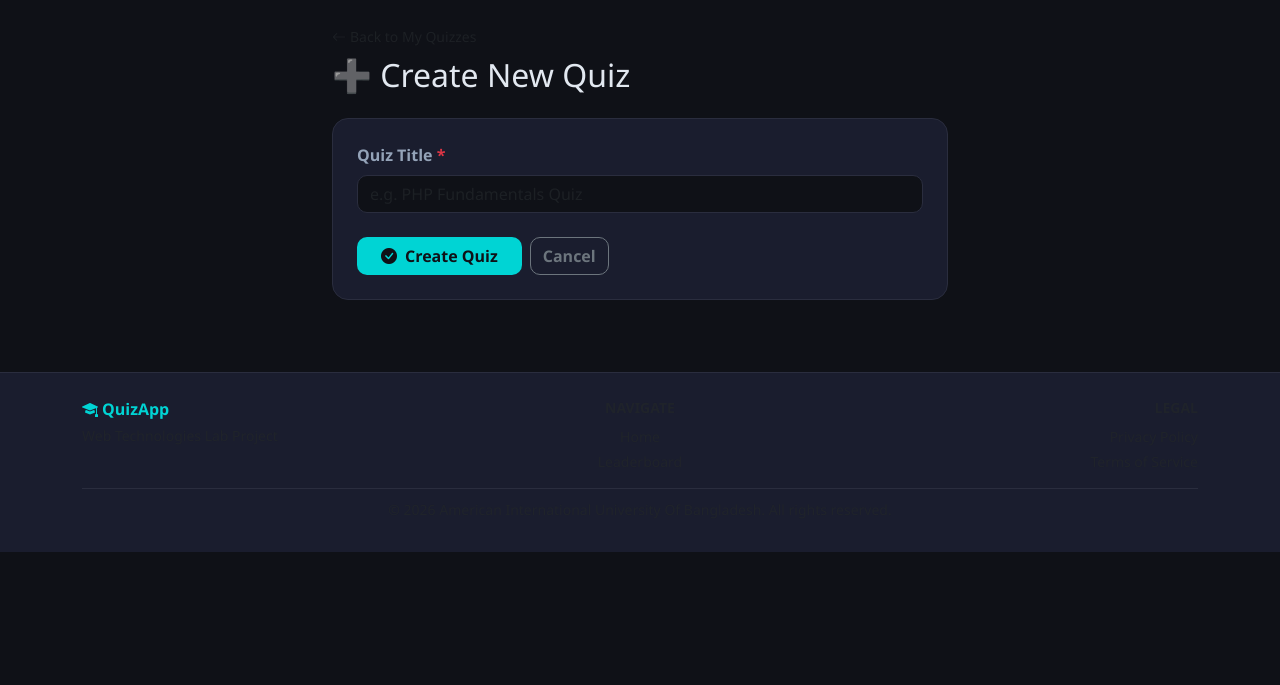
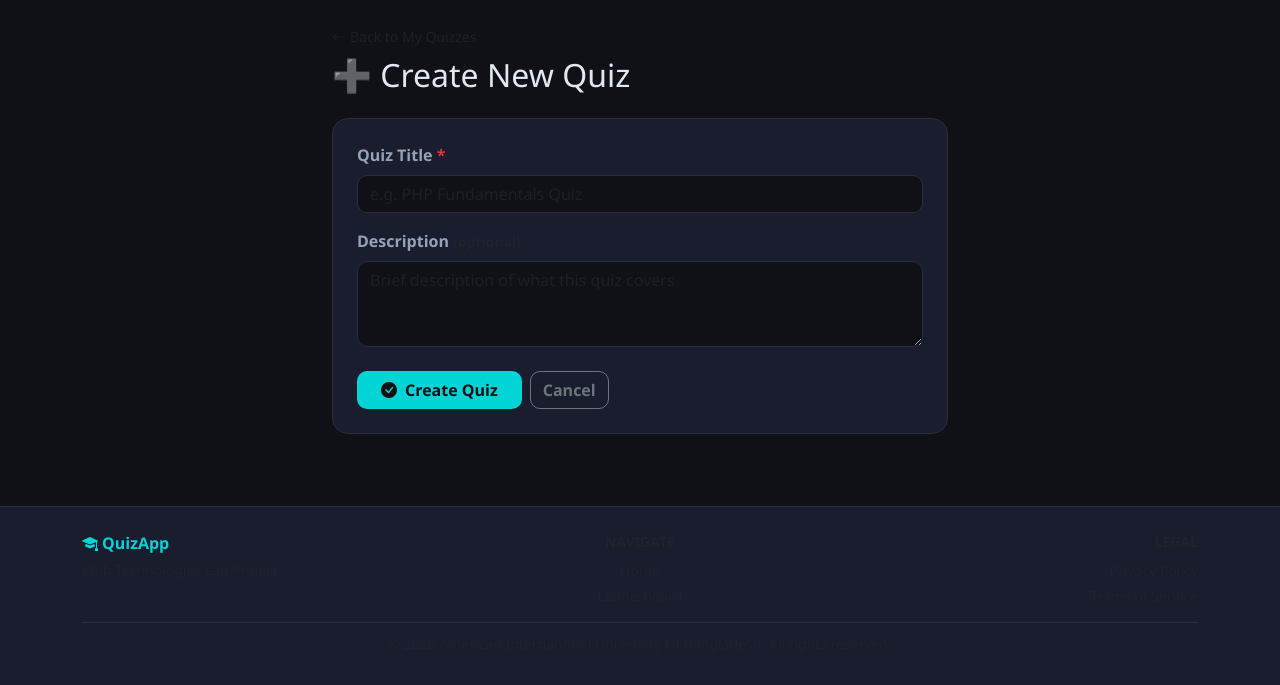
Before and after one commit to Rifat9874/webtech-course-project-aiub, a PHP site: page /quiz_form.php in a window 1280 px wide. Shown: the part 63-748 px from the top of the page. Run offline with PHP 8.4, Linux system fonts and the light colour scheme; some libraries are stand-ins or nearby versions.

Commit message:
view(instructor): add quiz_form.php with title, description,

```diff
--- a/views/instructor/quiz_form.php
+++ b/views/instructor/quiz_form.php
@@ -30,6 +30,12 @@ require_once __DIR__ . '/../layout/header.php';
                 <?php endif; ?>
             </div>
 
+ <!-- Description -->
+            <div class="mb-3">
+                <label class="form-label fw-semibold">Description <span class="text-muted small">(optional)</span></label>
+                <textarea name="description" class="form-control" rows="3"
+                    placeholder="Brief description of what this quiz covers"><?= htmlspecialchars($_POST['description'] ?? ($quiz['description'] ?? '')) ?></textarea>
+            </div>
 
             <!-- Total marks: read-only after creation -->
             <?php if ($isEdit): ?>
```
